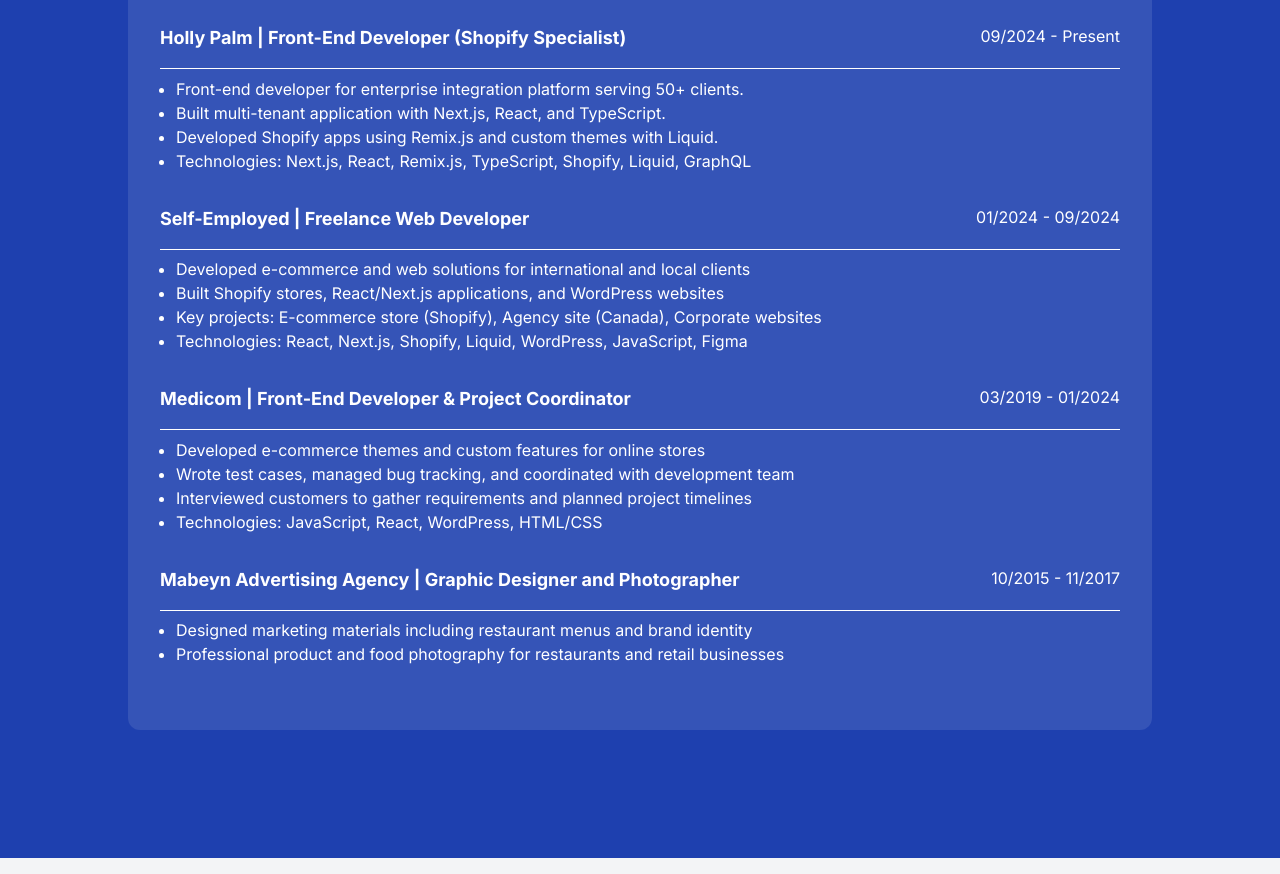
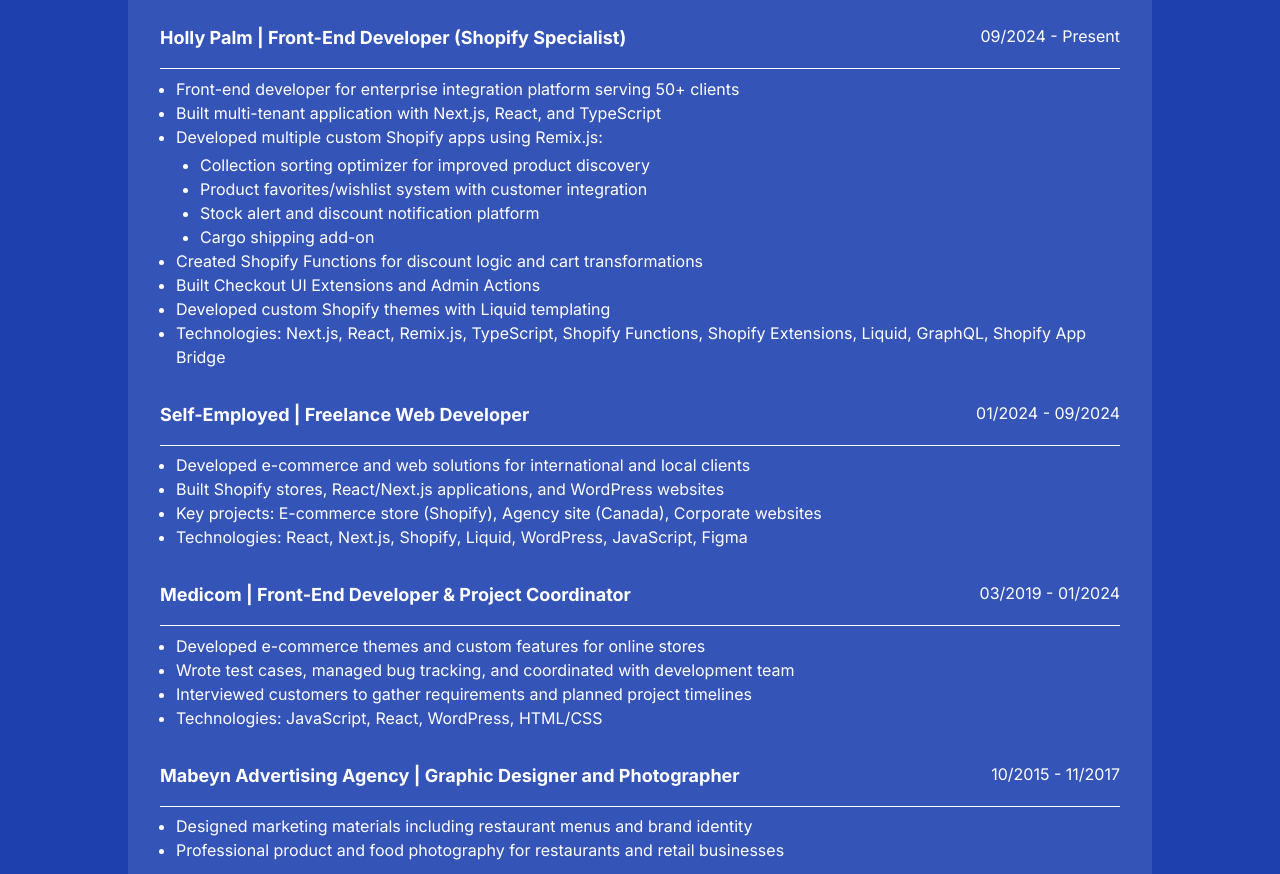
Before and after one commit to ahmet-dgn/personal-website, a Next.js app: page / in a window 1280 px wide. Shown: the part 1200-2074 px from the top of the page. Built offline with nearby package versions, Linux system fonts and the light colour scheme.

Commit message:
Refactor Shopify apps section to use nested list structure

```diff
--- a/components/JobExperince.js
+++ b/components/JobExperince.js
@@ -5,10 +5,21 @@ export default function JobExperince() {
       position: "Front-End Developer (Shopify Specialist)",
       period: "09/2024 - Present",
       responsibilities: [
-        "Front-end developer for enterprise integration platform serving 50+ clients.",
-        "Built multi-tenant application with Next.js, React, and TypeScript.",
-        "Developed Shopify apps using Remix.js and custom themes with Liquid.",
-        "Technologies: Next.js, React, Remix.js, TypeScript, Shopify, Liquid, GraphQL"
+          "Front-end developer for enterprise integration platform serving 50+ clients",
+          "Built multi-tenant application with Next.js, React, and TypeScript",
+          {
+            main: "Developed multiple custom Shopify apps using Remix.js:",
+            sub: [
+              "Collection sorting optimizer for improved product discovery",
+              "Product favorites/wishlist system with customer integration",
+              "Stock alert and discount notification platform",
+              "Cargo shipping add-on"
+            ]
+          },
+          "Created Shopify Functions for discount logic and cart transformations",
+          "Built Checkout UI Extensions and Admin Actions",
+          "Developed custom Shopify themes with Liquid templating",
+          "Technologies: Next.js, React, Remix.js, TypeScript, Shopify Functions, Shopify Extensions, Liquid, GraphQL, Shopify App Bridge"
       ]
     },
     {
@@ -67,7 +78,20 @@ export default function JobExperince() {
                   <div className={"w-full h-[0.5px] bg-white font-light"}></div>
                   <ul className="list-disc px-4 text-light">
                     {exp.responsibilities.map((resp, idx) => (
-                      <li key={idx}>{resp}</li>
+                      <li key={idx}>
+                        {typeof resp === 'string' ? (
+                          resp
+                        ) : (
+                          <>
+                            {resp.main}
+                            <ul className="list-disc pl-6 mt-1">
+                              {resp.sub.map((subItem, subIdx) => (
+                                <li key={subIdx}>{subItem}</li>
+                              ))}
+                            </ul>
+                          </>
+                        )}
+                      </li>
                     ))}
                   </ul>
                 </div>
```
